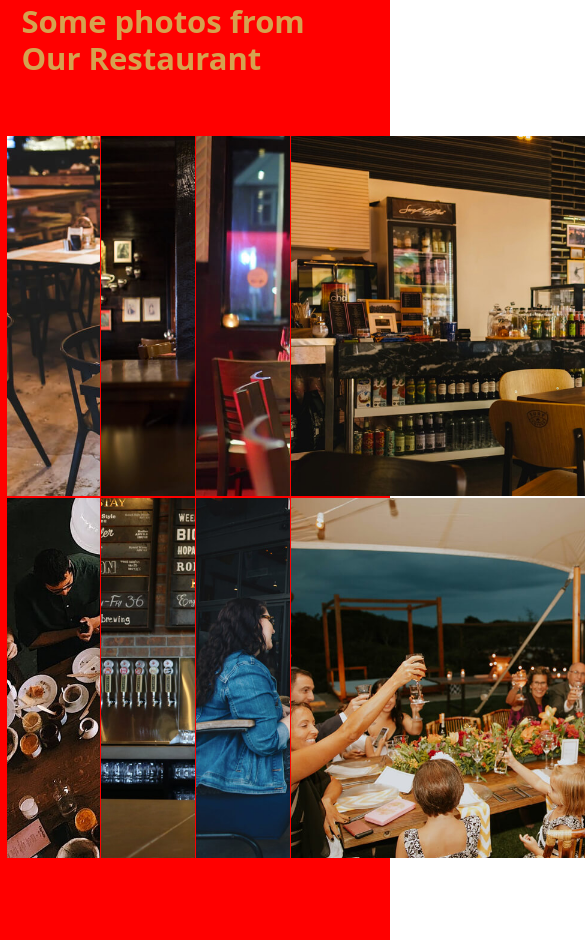
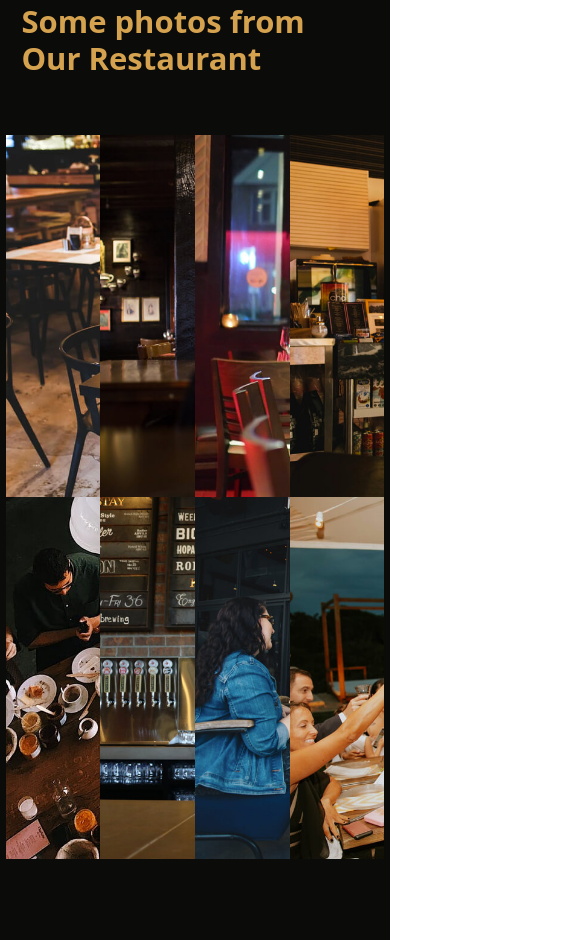
Before and after one commit to ArtusAbelard/ARTUS_CBIENBON, a website: page index.html in a window 390 px wide. Shown: the part 5646-6586 px from the top of the page, 585 px wide, since content can reach past the window. Drawn offline with nearby package versions, Linux system fonts and the light colour scheme.

Commit message:
end sec6 only need fonts and responsive

```diff
--- a/index.html
+++ b/index.html
@@ -287,14 +287,14 @@
       <h6 class="text-white text-start textsec6 fs-5">GALLERY</h6>
       <h2 class="text-orange pb-10 text-start textsec6 fw-bold display-5">Some photos from Our Restaurant</h2>
       <div id="divsec6" class="d-flex flex-wrap">
-        <div class="divimg"><img src="./public/img/gallery/gallery-1.jpg" height="100%" alt=""></div>
-        <div class="divimg"><img src="./public/img/gallery/gallery-2.jpg" height="100%" alt=""></div>
-        <div class="divimg"><img src="./public/img/gallery/gallery-3.jpg" height="100%" alt=""></div>
-        <div class="divimg"><img src="./public/img/gallery/gallery-4.jpg" height="100%" alt=""></div>
-        <div class="divimg"><img src="./public/img/gallery/gallery-5.jpg" height="100%" alt=""></div>
-        <div class="divimg"><img src="./public/img/gallery/gallery-6.jpg" height="100%" alt=""></div>
-        <div class="divimg"><img src="./public/img/gallery/gallery-7.jpg" height="100%" alt=""></div>
-        <div class="divimg"><img src="./public/img/gallery/gallery-8.jpg" height="100%" alt=""></div>
+        <div class="divimg"><img class="imgsec5" src="./public/img/gallery/gallery-1.jpg" height="100%" alt=""></div>
+        <div class="divimg"><img class="imgsec5" src="./public/img/gallery/gallery-2.jpg" height="100%" alt=""></div>
+        <div class="divimg"><img class="imgsec5" src="./public/img/gallery/gallery-3.jpg" height="100%" alt=""></div>
+        <div class="divimg"><img class="imgsec5" src="./public/img/gallery/gallery-4.jpg" height="100%" alt=""></div>
+        <div class="divimg"><img class="imgsec5" src="./public/img/gallery/gallery-5.jpg" height="100%" alt=""></div>
+        <div class="divimg"><img class="imgsec5" src="./public/img/gallery/gallery-6.jpg" height="100%" alt=""></div>
+        <div class="divimg"><img class="imgsec5" src="./public/img/gallery/gallery-7.jpg" height="100%" alt=""></div>
+        <div class="divimg"><img class="imgsec5" src="./public/img/gallery/gallery-8.jpg" height="100%" alt=""></div>
       </div>
     </section>
 
--- a/src/sass/modules/section6.sass
+++ b/src/sass/modules/section6.sass
@@ -1,23 +1,19 @@
 #section6
     width: 100%
     height: 1050px
-    background: red
+    background: #0B0B09
     .textsec6
         width: 89%
     #divsec6
         width: 97%
         height: 69%
-        background: yellow
-
         .divimg
             height: 50%
             width: 25%
-            background: blue
-            border: 1px solid red
             overflow: hidden
 
+.imgsec5
+    transition: 1s
 
-.divimg:hover img
-    height: 110%
-    width: 110%
+.divimg:hover .imgsec5
     transform: scale(1.1)
```
Also changed, not shown: public/css/style.css, 1 other file.
